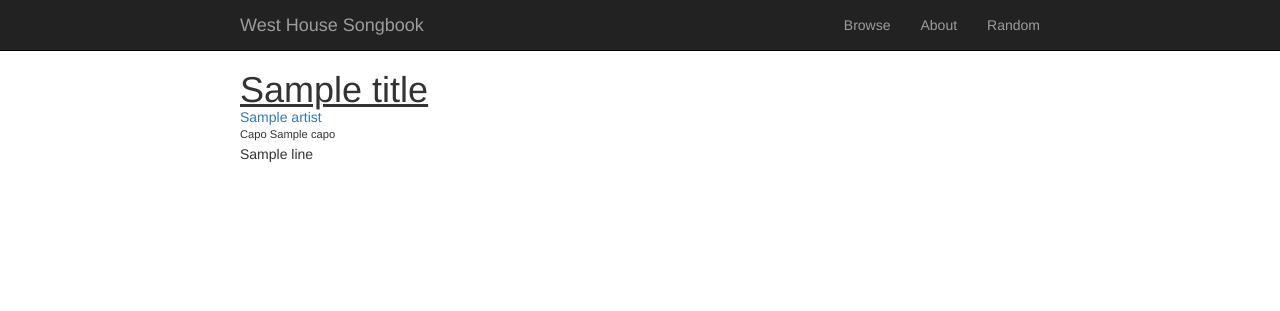
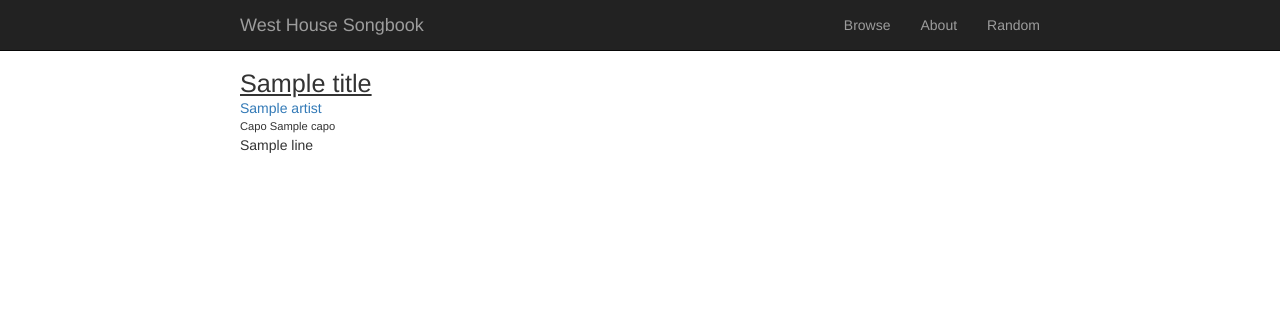
Before and after one commit to jsonreeder/whsongbook, a Flask app: template whsongbook/templates/song.html in a window 1280 px wide. Shown: the top 311 px of the page. Run offline with Flask 2, Linux system fonts and the light colour scheme; the template is opened without the code that fills it: most values are stand-ins (such as "Sample title", 1, 10 or a date in 2020); parts of the project's set-up code (start-up, migrations or seed data) failed here and were passed over; some libraries are stand-ins or nearby versions.

Commit message:
Improve title formatting
The titles were too big compared to the rest of the text, so the size
was decreased. The margin with text below was increased to maintain the
prominence of the title despite its reduced size.

```diff
--- a/whsongbook/static/css/song.css
+++ b/whsongbook/static/css/song.css
@@ -39,7 +39,8 @@
 /*Song title*/
 h1 {
     text-decoration: underline;
-    margin-bottom: 0;
+    margin-bottom: .15em;
+    font-size: 1.8em;
 }
 
 /*Other data*/
```
